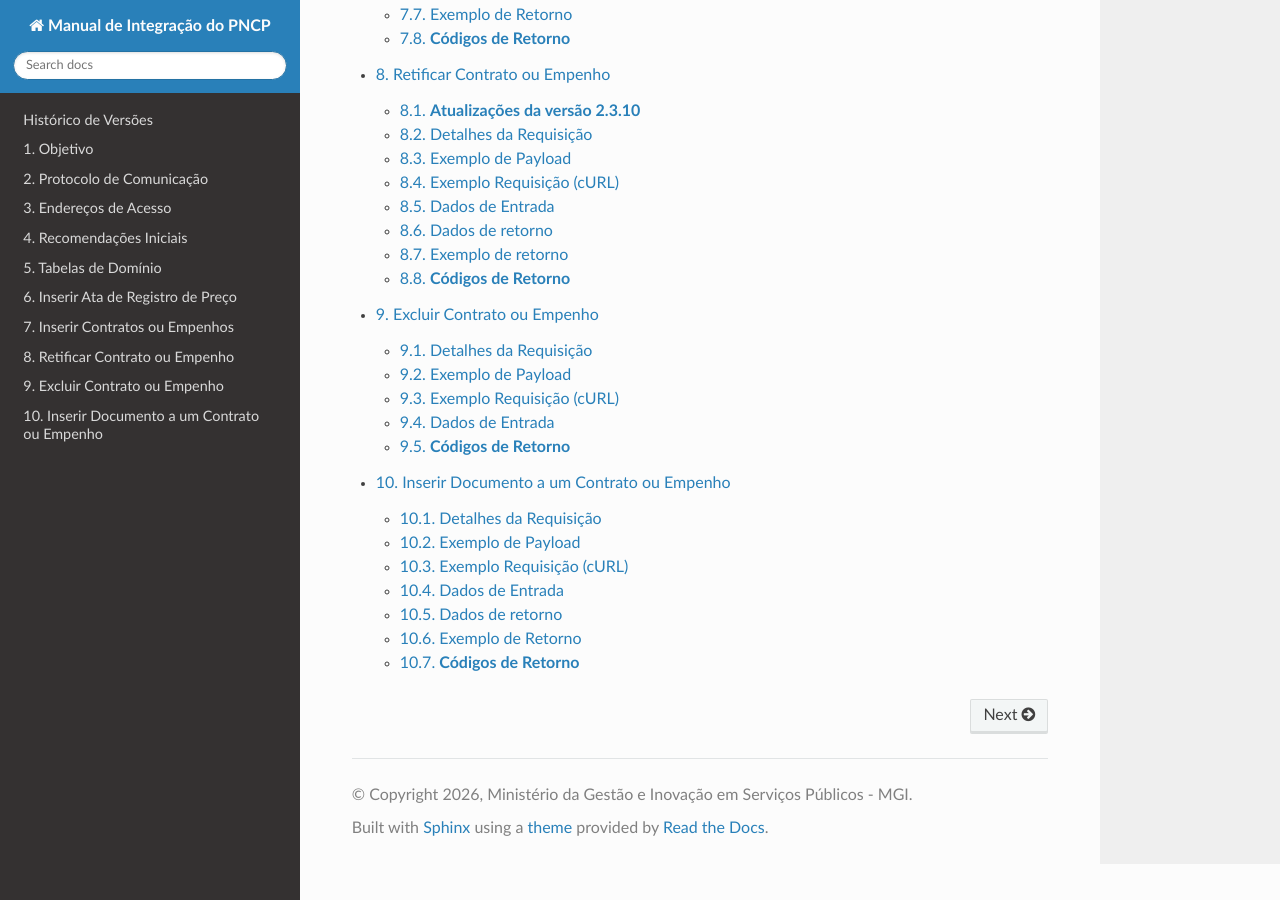
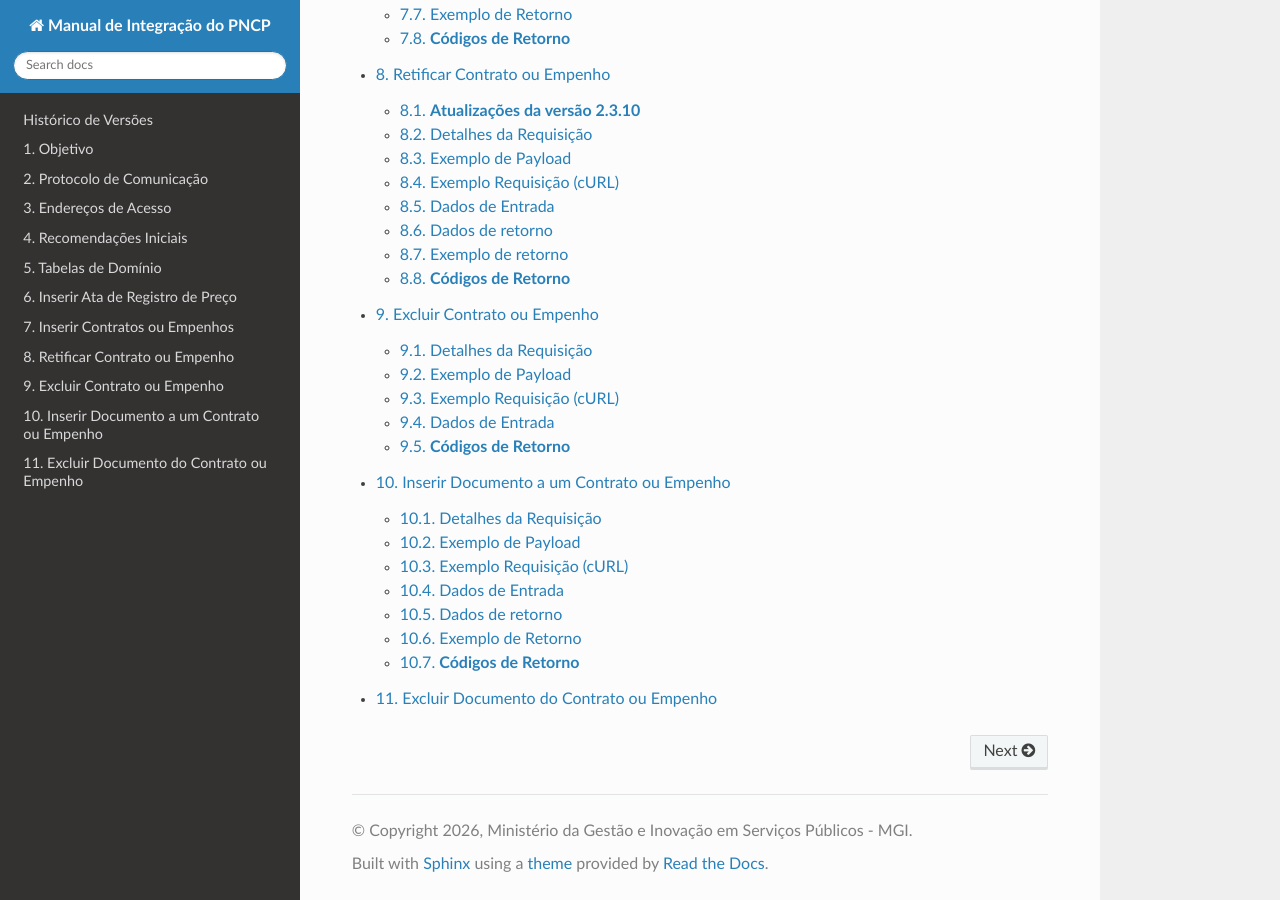
Before and after one commit to carlosmgi/Manual-de-Integracao-do-PNCP, a Sphinx documentation site: the page built from docs/source/index.rst, in a window 1280 px wide and 900 px high, scrolled down 3263 px. Built offline with Sphinx 7.4.7 and the Read the Docs theme 3.1.0, drawn with Linux system fonts in a browser that asks for light colours; pages that are not in the unit, such as notebooks, are missing from menus.

Commit message:
Add option to exclude document from contract or commitment

```diff
--- a/docs/source/index.rst
+++ b/docs/source/index.rst
@@ -29,3 +29,4 @@ Sumário
    Retificar Contrato ou Empenho
    Excluir Contrato ou Empenho
    Inserir Documento a um Contrato ou Empenho
+   Excluir Documento do Contrato ou Empenho
```
